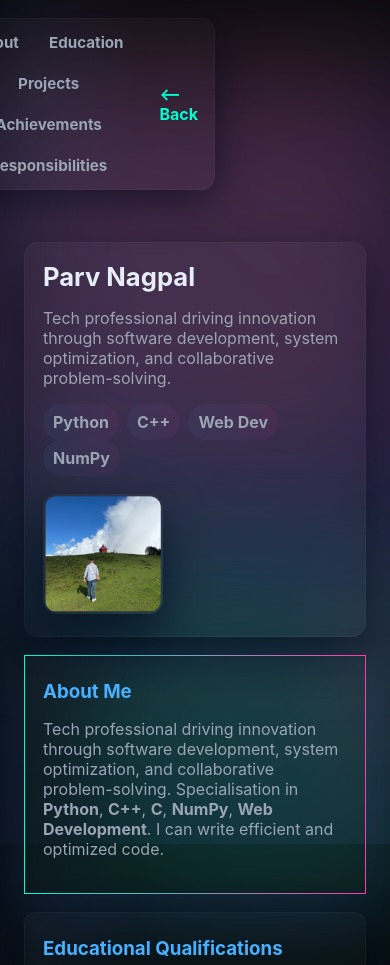
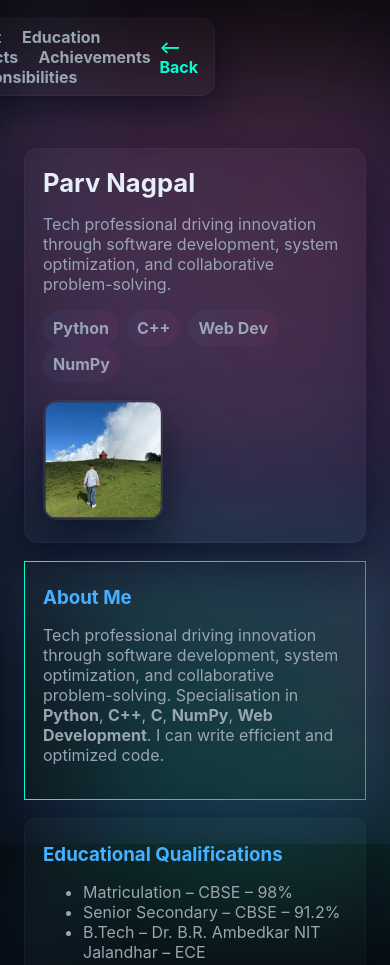
Before and after one commit to nagpal227/myportfolio, a plain HTML site: page portfolio.html in a window 390 px wide. Shown: the top 965 px of the page. Drawn offline with Linux system fonts and the light colour scheme.

Commit message:
commit1revert

```diff
--- a/cyber.css
+++ b/cyber.css
@@ -210,29 +210,3 @@ input[type="submit"]{padding:10px;border-radius:10px;background:linear-gradient(
   .neon-btn{padding:10px 18px}
   .hero-split{padding:18px}
 }
-/* ===== MOBILE FIX FOR NAVBAR ===== */
-/* ===== MOBILE HORIZONTAL NAV FIX ===== */
-@media (max-width: 650px) {
-  .topnav {
-    justify-content: center;   /* centers everything */
-    gap: 12px;                 /* spacing between left, middle, right */
-  }
-
-  .topnav .navlinks {
-    display: flex;
-    flex-direction: row;       /* keep horizontal */
-    flex-wrap: wrap;           /* allow wrapping instead of squeezing */
-    justify-content: center;   /* center the links */
-    gap: 10px;                 /* even spacing between links */
-  }
-
-  .topnav .navlinks a {
-    margin-left: 0 !important; /* remove desktop right-push */
-    padding: 6px 10px;         /* smaller touch area */
-    font-size: 0.95rem;
-  }
-
-  .topnav .mini-enter {
-    margin-left: 0;
-  }
-}
```
